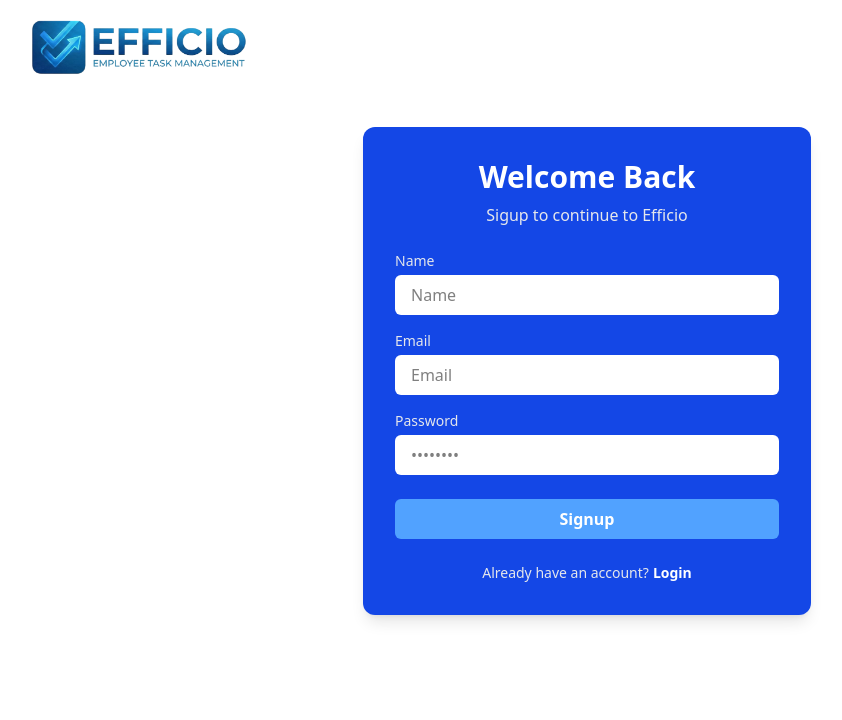
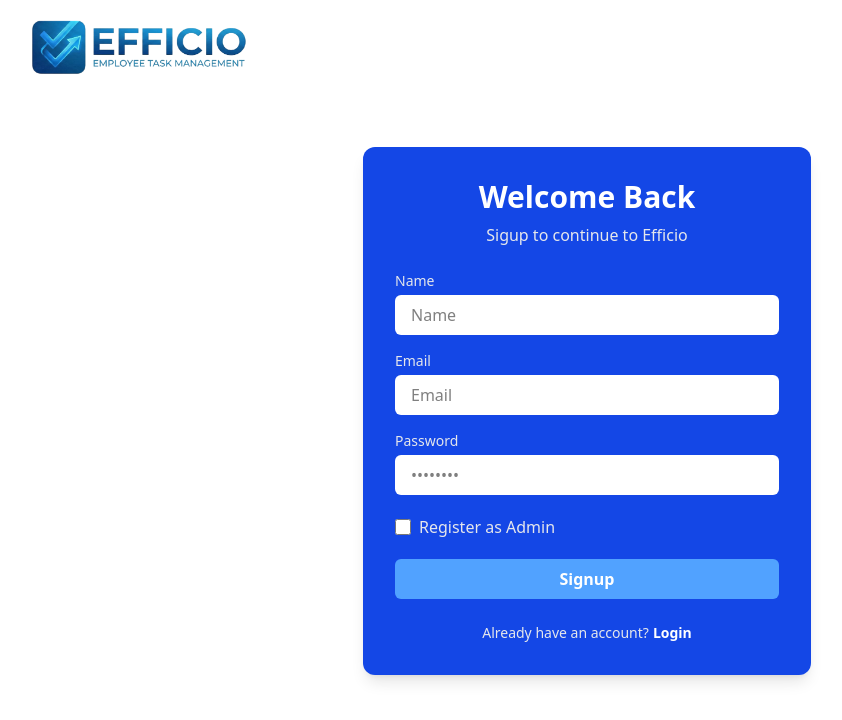
Before and after one commit to shaik3311/EFFICIO---An-Employee-Task-Management-Application-, a React (Vite) app: page /signup in a window 1280 px wide. Shown: the top 720 px of the page, without its empty margins (53-895 px from the left). Built offline with nearby package versions, Linux system fonts and the light colour scheme.

Commit message:
Added admin handling while signup

```diff
--- a/src/Pages/Home.jsx
+++ b/src/Pages/Home.jsx
@@ -16,8 +16,8 @@ const Home = () => {
                 Welcome to <span className="text-blue-600">Efficio</span>
             </h1>
 
-            <h3 className="text-lg sm:text-xl lg:text-2xl text-gray-600 mb-6">
-                Smart Task Management for Modern Teams
+            <h3 className="text-lg lg:text-2xl text-gray-600 mb-6">
+                Smart Task Management
             </h3>
             <p className="text-gray-500 max-w-2xl mb-8 leading-relaxed text-center">
                 Efficio is a role-based employee task management web application
--- a/src/Pages/Login.jsx
+++ b/src/Pages/Login.jsx
@@ -1,10 +1,11 @@
 import React, { useState } from 'react'
-import {Link} from 'react-router-dom'
+import {Link,useNavigate} from 'react-router-dom'
 
 const Login = () => {
 
     const[email,setEmail] = useState('');
     const[password,setPassword] = useState('');
+    const navigate = useNavigate();
 
     const submitHandler = (e)=>{
         e.preventDefault();
@@ -14,9 +15,12 @@ const Login = () => {
     <div>
         <div className="flex justify-between items-center px-5 sm:px-10 lg:px-20 py-4 bg-white">
             <img
+            onClick={()=>{
+                navigate('/');
+            }}
             src="/LogoText.png"
             alt="Efficio Logo"
-            className="w-40 sm:w-48 lg:w-56"
+            className="w-40 sm:w-48 lg:w-56 cursor-pointer"
             />
         </div>
 
@@ -50,6 +54,7 @@ const Login = () => {
                     </label>
                     <input
                     type="password"
+                    value={password}
                     onChange={(e)=>{
                         setPassword(e.target.value);
                     }}
--- a/src/Pages/Signup.jsx
+++ b/src/Pages/Signup.jsx
@@ -1,26 +1,37 @@
 import React, { useState } from 'react'
-import {Link} from 'react-router-dom'
+import {Link,useNavigate} from 'react-router-dom'
+
 
 const Signup = () => {
     const [name,setName] = useState('');
     const[email,setEmail] = useState('');
     const[password,setPassword] = useState('');
+    const[isAdmin,setIsAdmin] = useState(false);
+    const navigate = useNavigate();
 
     const submitHandler = (e)=>{
         e.preventDefault();
-        console.log(`Account created with Name:${name} email:${email} password:${password}`);
+        console.log(`Account created with Name:${name} email:${email} password:${password} IsAdmin:${isAdmin}`);
+
+        setName('');
+        setEmail('');
+        setPassword('');
+        setIsAdmin(false);
     }
   return (
-    <div>
+    <div className=''>
         <div className="flex justify-between items-center px-5 sm:px-10 lg:px-20 py-4 bg-white">
             <img
+            onClick={()=>{
+                navigate('/');
+            }}
             src="/LogoText.png"
             alt="Efficio Logo"
-            className="w-40 sm:w-48 lg:w-56"
+            className="w-40 sm:w-48 lg:w-56 cursor-pointer"
             />
         </div>
 
-        <div className="flex justify-center items-center px-4 h-[70vh]">
+        <div className="flex justify-center items-center px-4 h-[70vh] lg:mt-10 mt-20">
             <form className='w-full max-w-md bg-blue-700 rounded-xl shadow-lg p-8'>
                 <h2 className="text-3xl font-bold text-center text-white mb-2">
                     Welcome Back
@@ -61,18 +72,33 @@ const Signup = () => {
                     />
                 </div>
 
-                <div className="mb-6">
+                {/* password input  */}
+                <div className="mb-5">
                     <label className="block text-sm font-medium text-gray-200 mb-1">
                         Password
                     </label>
                     <input
                     type="password"
+                    value={password}
                     onChange={(e)=>{
                         setPassword(e.target.value);
                     }}
                     placeholder="••••••••"
                     className="w-full px-4 py-2 bg-white rounded-md outline-none focus:ring-2 focus:ring-blue-400"
                     />
+                </div>
+
+                {/* Admin checkbox  */}
+                <div className="flex items-center gap-2 mb-5">
+                    <input
+                        type="checkbox"
+                        id="admin"
+                        checked={isAdmin}
+                        onChange={(e) => setIsAdmin(e.target.checked)}
+                        className="w-4 h-4 cursor-pointer"/>
+                    <label htmlFor="admin" className="text-md text-gray-200 cursor-pointer">
+                        Register as Admin
+                    </label>
                 </div>
 
 
```
